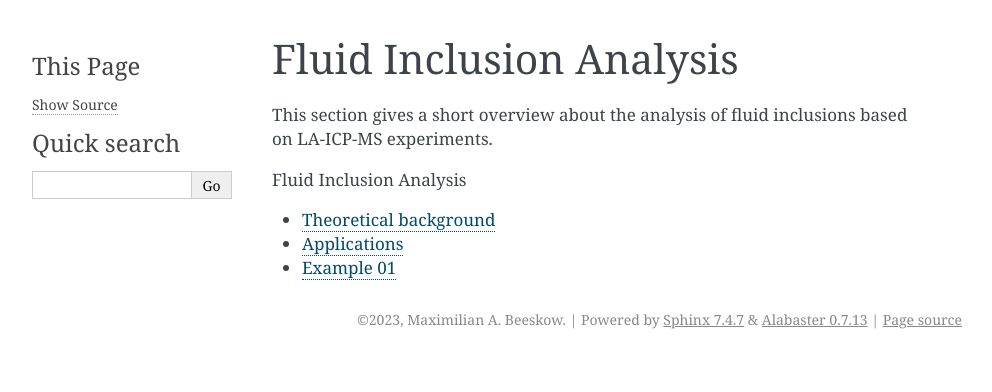
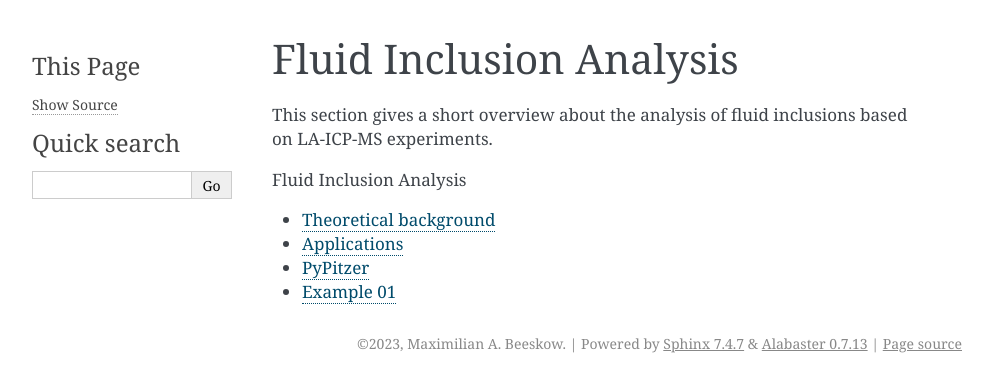
Before and after one commit to MABeeskow/PySILLS, a Sphinx documentation site: the page built from documentation/getting_started/fluid_inclusions/index.rst, in a window 1280 px wide. Shown: the top 392 px of the page, without its empty margins (148-1140 px from the left). Built offline with Sphinx 7.4.7, drawn with Linux system fonts in a browser that asks for light colours; pages that are not in the unit, such as notebooks, are missing from menus.

Commit message:
"readthedocs work"

```diff
--- a/documentation/getting_started/about.rst
+++ b/documentation/getting_started/about.rst
@@ -1,4 +1,6 @@
 .. _about_ref:
+
+.. image:: /images/PySILLS_Logo_Header.png
 
 About
 ===========================================================
--- a/documentation/getting_started/fluid_inclusions/index.rst
+++ b/documentation/getting_started/fluid_inclusions/index.rst
@@ -11,4 +11,5 @@ This section gives a short overview about the analysis of fluid inclusions based
 
     theory
     applications
+    pypitzer
     example_01
--- /dev/null
+++ b/documentation/getting_started/fluid_inclusions/pypitzer.rst
@@ -0,0 +1,6 @@
+.. _pypitzer_ref:
+
+PyPitzer
+===========================================================
+
+Blabla
--- a/documentation/index.rst
+++ b/documentation/index.rst
@@ -1,8 +1,6 @@
 .. pysills documentation master file.
    You can adapt this file completely to your liking, but it should at least
    contain the root `toctree` directive.
-
-.. image:: /documentation/getting_started/images/PySILLS_Logo_Header.png
 
 Welcome to the documentation of PySILLS |version|!
 ===========================================================
```
